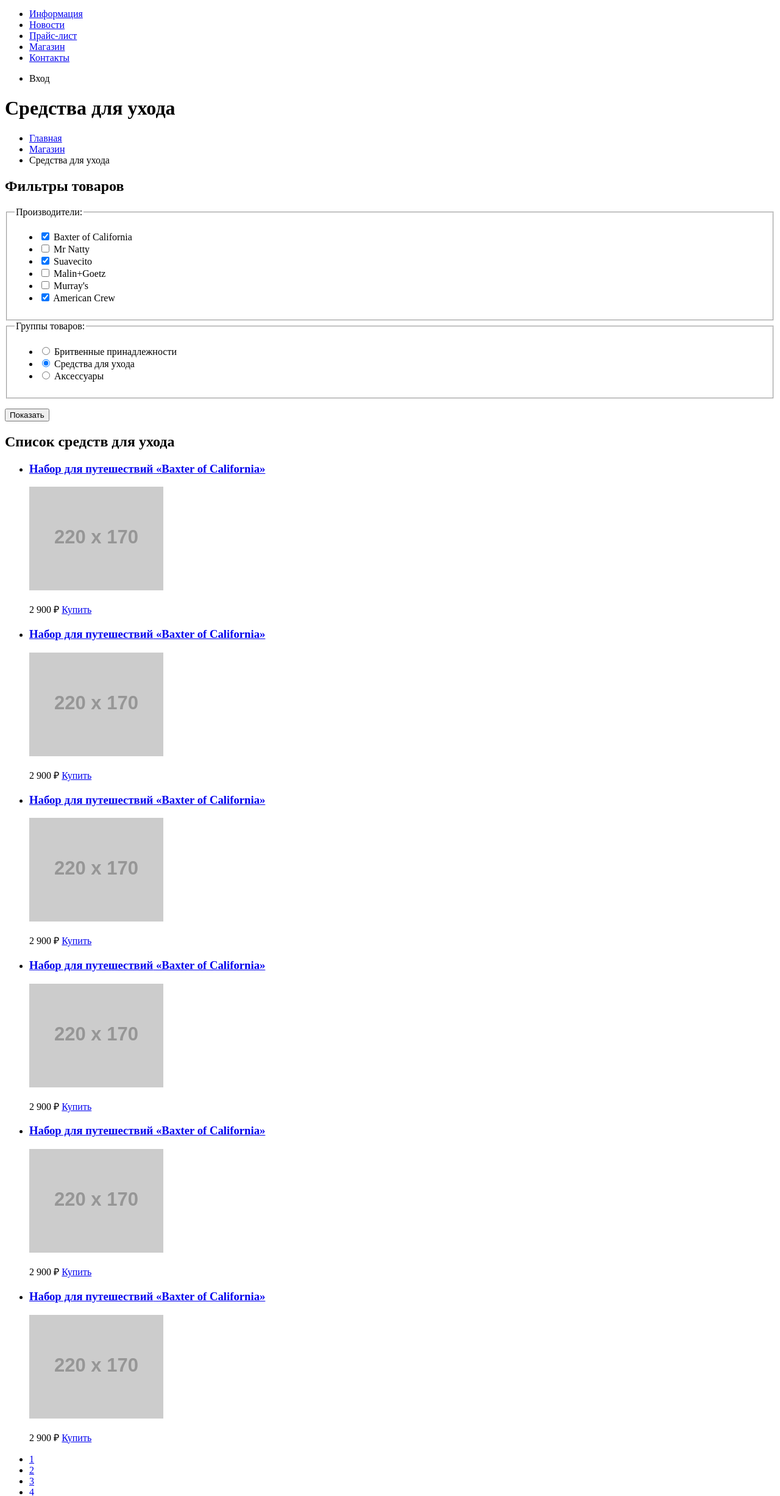
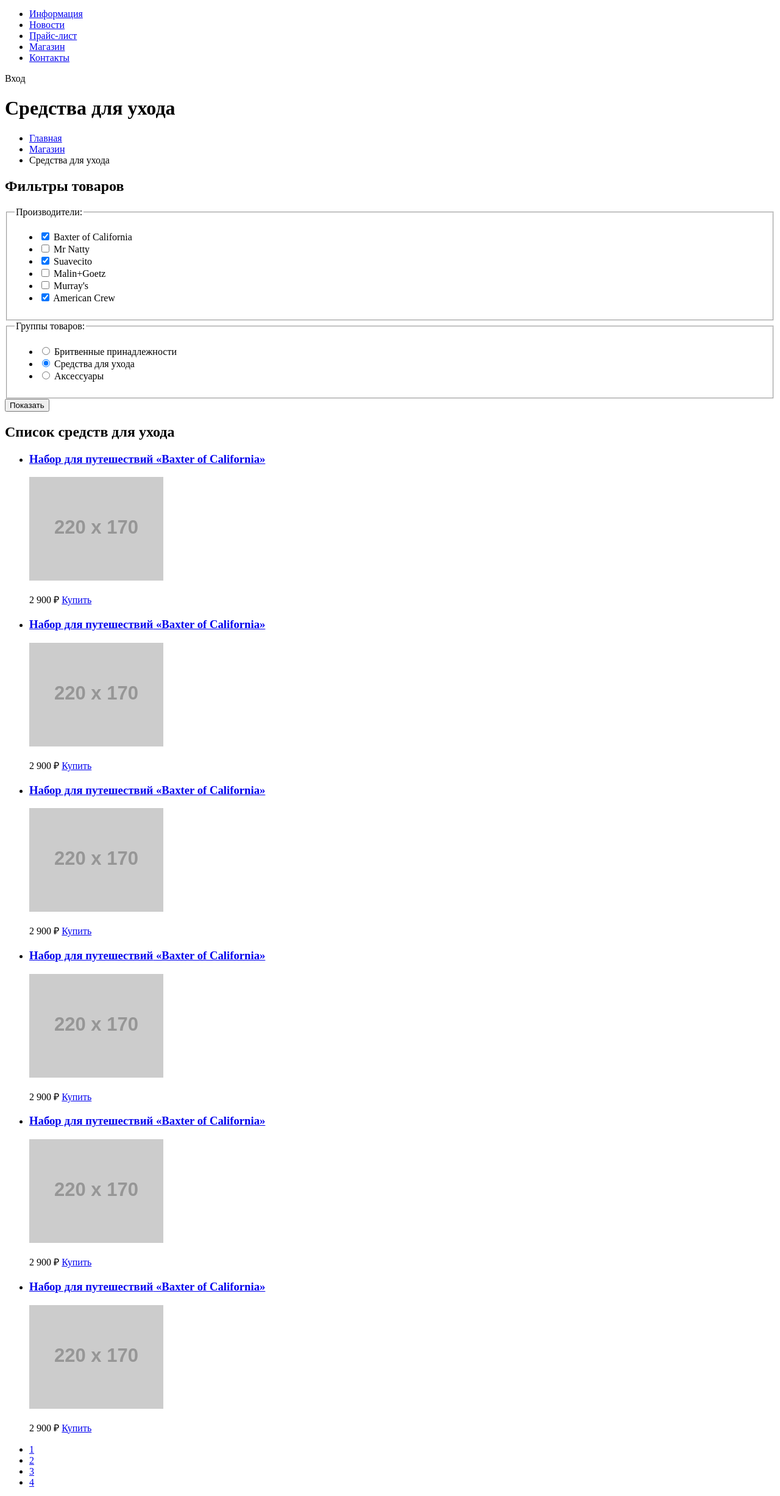
Before and after one commit to ikuinenkierre/200045-barbershop, a plain HTML site: page catalog.html in a window 1280 px wide. Shown: the part 84-2537 px from the top of the page at 61% size. Drawn offline with Linux system fonts and the light colour scheme; placeholder pictures from the web are drawn by us.

Commit message:
Внесла поправки
Каталог:
Навигацию пользователя обернула дивом вместо списка.
Убрала обертку кнопки параграфом.
Убрала обертку изображения товара параграфом.
Товар:
Обернула изображение товара дивом вместо параграфа.
Добавила ссылки для превью-изображений.

```diff
--- a/catalog.html
+++ b/catalog.html
@@ -17,9 +17,9 @@
 					<li class="site-navigation-current"><a href="catalog.html">Магазин</a></li>
 					<li><a href="contacts.html">Контакты</a></li>
 				</ul>
-				<ul class="user-navigation">
-					<li><a class="login-link">Вход</a></li>
-				</ul>
+				<div class="user-navigation">
+					<a class="login-link">Вход</a>
+				</div>
 			</nav>
 		</header>
 		<main class="container">
@@ -78,9 +78,7 @@
 							</li>
 						</ul>
 					</fieldset>
-					<p>
-						<button class="button filter-button" type="submit">Показать</button>
-					</p>
+					<button class="button filter-button" type="submit">Показать</button>
 				</form>
 			</section>
 			<section class="catalog">
@@ -178,10 +176,9 @@
 								<span class="catalog-item-title">«Baxter of California»</span>
 							</a>
 						</h3>
-						<p class="catalog-item-image">
-							<a href="catalog-item.html">
+						<a  class="catalog-item-image" href="catalog-item.html">
 								<img src="http://via.placeholder.com/220x170" width="220" height="170" alt="Набор для путешествий «Baxter of California»">
-							</a>
+						</a>
 						</p>
 						<p class="catalog-item-price">
 							<span>2 900 &#8381;</span>
```
Also changed, not shown: catalog-item.html (+17 -5 lines).
